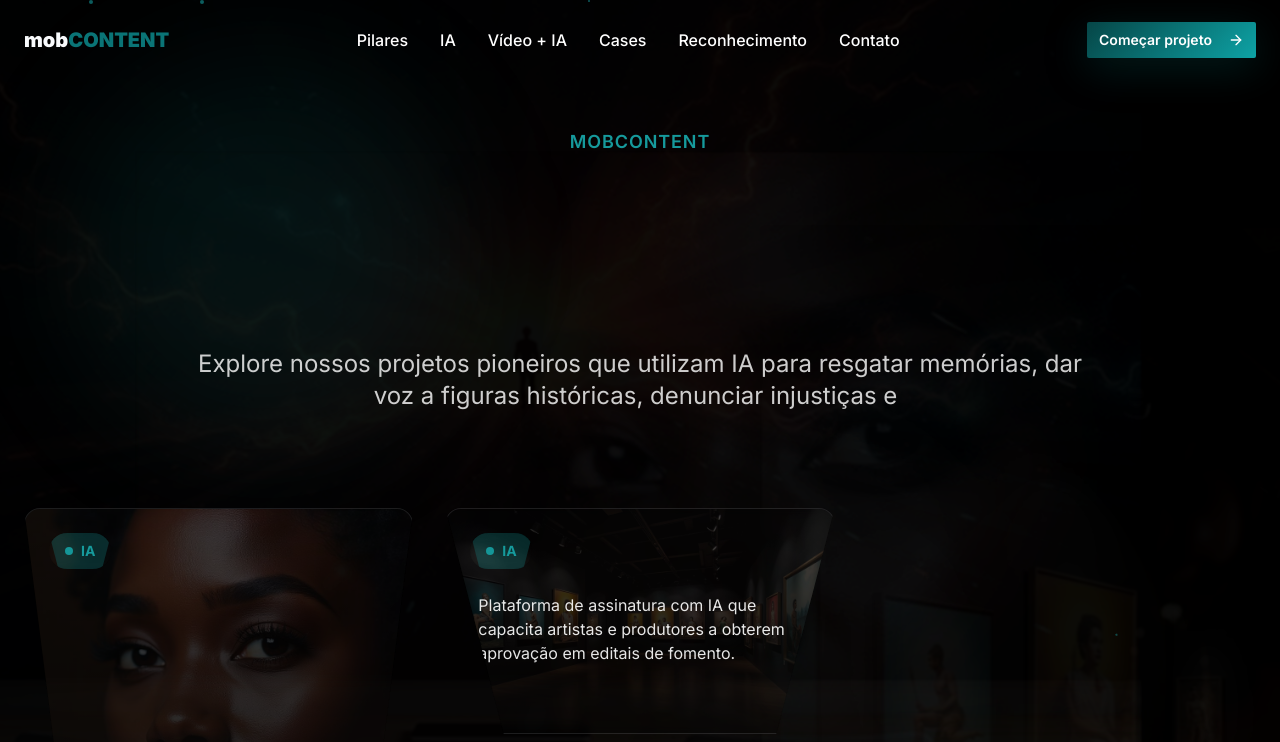
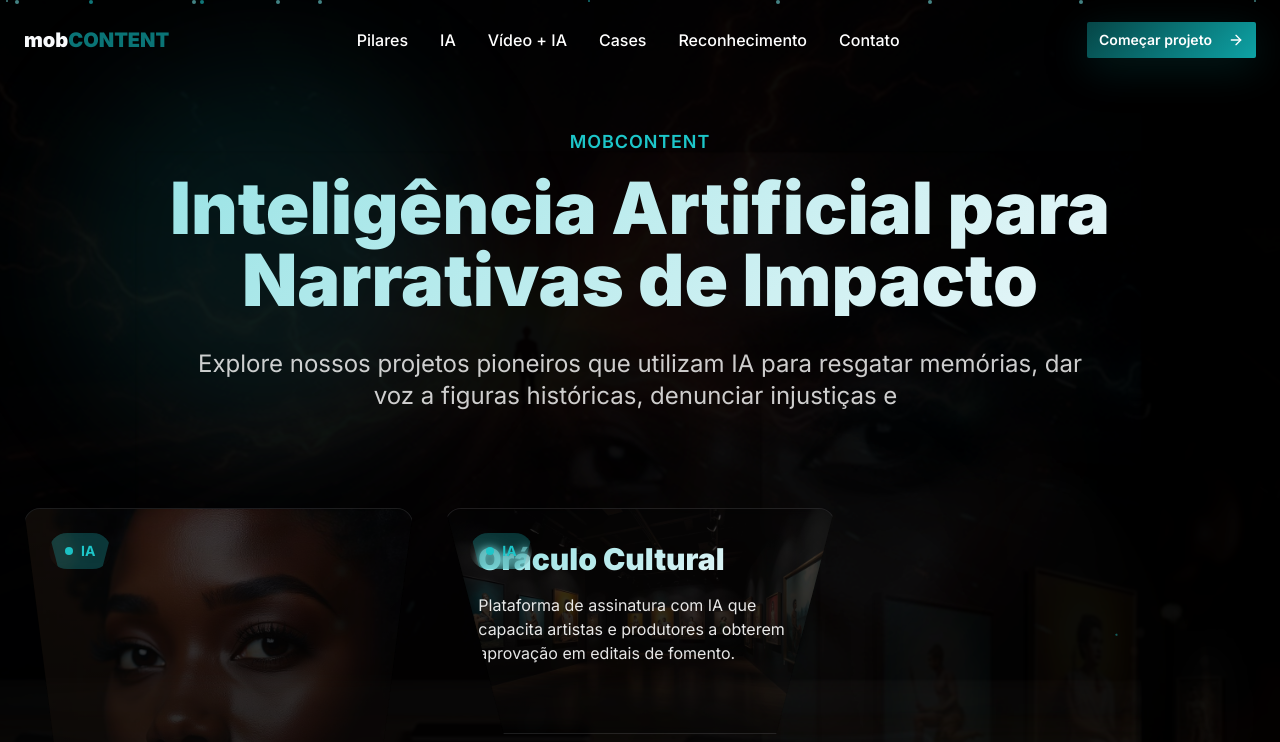
Before and after one commit to marcosferreiradeoliveira/mobcontent-culture-ai, a React (Vite) app: page /ia in a window 1280 px wide. Shown: the top 742 px of the page. Built offline with nearby package versions, Linux system fonts and the light colour scheme.

Commit message:
Fix text readability issues
Adjusted text colors on dark backgrounds to ensure proper readability.

```diff
--- a/src/index.css
+++ b/src/index.css
@@ -40,8 +40,9 @@ All colors MUST be HSL.
     /* Custom Design Tokens - Forest Green Palette */
     --forest-green: 181 85% 25%;
     --forest-green-dark: 181 85% 15%;
-    --forest-green-light: 181 60% 45%;
-    --forest-accent: 181 75% 35%;
+    --forest-green-light: 181 60% 65%;
+    --forest-accent: 181 75% 45%;
+    --forest-deep: 181 30% 8%;
     --gallery-gray: 220 9% 46%;
     --lab-dark: 220 15% 8%;
     --lab-medium: 220 12% 12%;
@@ -321,7 +322,7 @@ All colors MUST be HSL.
   }
 
   .particle:nth-child(odd) {
-    background: hsl(var(--forest-light));
+    background: hsl(var(--forest-green-light));
     animation-duration: 20s;
   }
 
@@ -335,7 +336,7 @@ All colors MUST be HSL.
   .text-texture {
     background: linear-gradient(135deg,
       hsl(var(--foreground)) 0%,
-      hsl(var(--forest-light)) 30%,
+      hsl(var(--forest-green-light)) 30%,
       hsl(var(--foreground)) 100%);
     background-clip: text;
     -webkit-background-clip: text;
@@ -350,7 +351,7 @@ All colors MUST be HSL.
     width: 20px;
     height: 20px;
     border-radius: 50%;
-    background: hsl(var(--electric-blue) / 0.6);
+    background: hsl(var(--forest-accent) / 0.6);
     z-index: 9999;
     transform: translate(-50%, -50%);
     transition: all 0.1s ease;
--- a/tailwind.config.ts
+++ b/tailwind.config.ts
@@ -67,7 +67,8 @@ export default {
 					DEFAULT: 'hsl(var(--forest-green))',
 					dark: 'hsl(var(--forest-green-dark))',
 					light: 'hsl(var(--forest-green-light))',
-					accent: 'hsl(var(--forest-accent))'
+					accent: 'hsl(var(--forest-accent))',
+					deep: 'hsl(var(--forest-deep))'
 				},
 				gallery: 'hsl(var(--gallery-gray))',
 				lab: {
```
